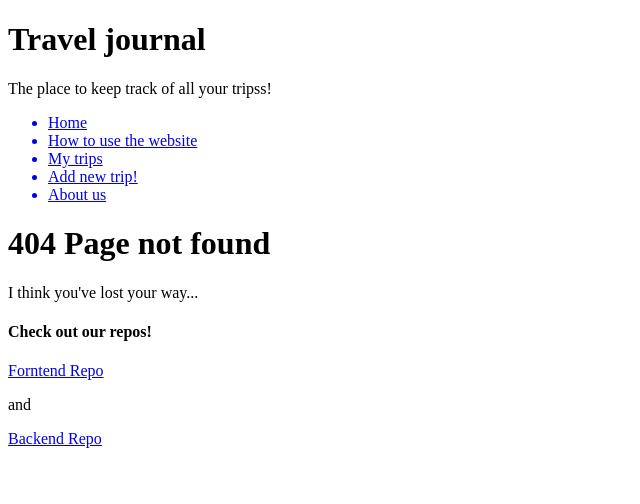
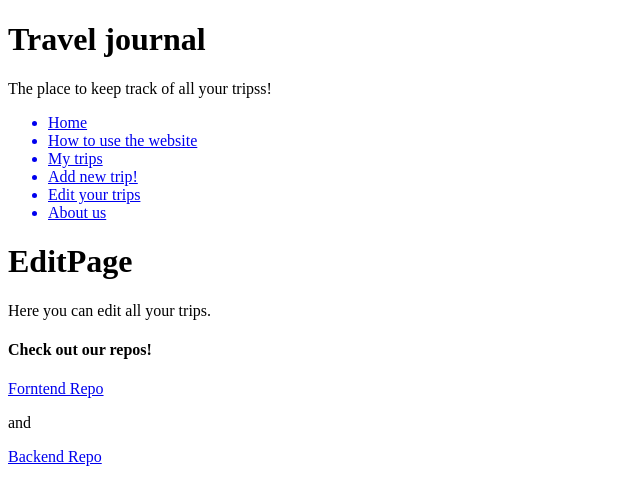
Before and after one commit to LenaH92/travel-journal-forntend, a React (Vite) app: page /edit in a window 1280 px wide. Shown: the top 504 px of the page, without its empty margins (0-640 px from the left). Built offline with nearby package versions, Linux system fonts and the light colour scheme; no server answers.

Commit message:
added delete page, preparing to be able to delete trips

```diff
--- a/src/App.jsx
+++ b/src/App.jsx
@@ -11,6 +11,7 @@ import InstructionsPage from './pages/instructionsPage'
 import MyTripsPage from './pages/MyTripsPage'
 import AddNewTripPage from './pages/AddNewTripPage'
 import TripDetailsPage from './pages/TripDetailsPage'
+import EditPage from './pages/EditPage'
 import { useEffect, useState } from "react";
 
 function App() {
@@ -81,6 +82,7 @@ function App() {
         <Route path="/trip/new" element={<AddNewTripPage trips={trips} setTrips={setTrips} />} />
 
         <Route path="/about-us" element={<AboutUsPage />} /> {/* I added an about us to put something about us, we can delete it if you dont want it */}
+        <Route path="/edit" element={<EditPage />} /> {/* */}
 
         <Route path="*" element={<NotFoundPage />} />
 
--- a/src/components/Sidebar.jsx
+++ b/src/components/Sidebar.jsx
@@ -1,27 +1,28 @@
 import { NavLink } from "react-router-dom";
 
 function Sidebar() {
-
   return (
     <ul>
-            <NavLink to='/'>
+      <NavLink to="/">
         <li>Home</li>
       </NavLink>
-            <NavLink to='/instructions'>
+      <NavLink to="/instructions">
         <li>How to use the website</li>
       </NavLink>
-            <NavLink to='/my-trips'>
+      <NavLink to="/my-trips">
         <li>My trips</li>
       </NavLink>
-            <NavLink to='/trip/new'>
+      <NavLink to="/trip/new">
         <li>Add new trip!</li>
       </NavLink>
-            <NavLink to='/about-us'>
+      <NavLink to="/edit">
+        <li>Edit your trips</li>
+      </NavLink>
+      <NavLink to="/about-us">
         <li>About us</li>
       </NavLink>
     </ul>
-    )
-
+  );
 }
 
 export default Sidebar;
--- /dev/null
+++ b/src/pages/EditPage.jsx
@@ -0,0 +1,23 @@
+import React from "react";
+import { useState } from "react";
+
+const EditPage = () => {
+  const [trips, setTrips] = useState([]);
+
+  const fetchTrips = async () => {
+    try {
+      const response = await fetch("http://localhost:4000/trips");
+    } catch (error) {
+      console.log(error);
+    }
+  };
+
+  return (
+    <div>
+      <h1>EditPage</h1>
+      <p>Here you can edit all your trips.</p>
+    </div>
+  );
+};
+
+export default EditPage;
```
Lines whose indentation alone changed are shown as unchanged.
